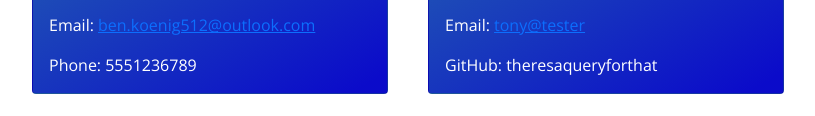
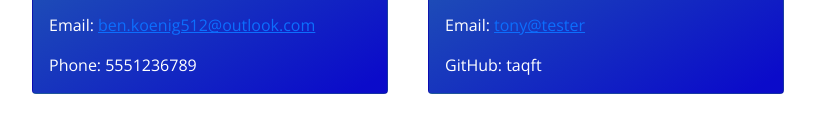
Before and after one commit to taqft/flex-my-team, a website: page index.html in a window 1280 px wide. Shown: the part 177-293 px from the top of the page, without its empty margins (232-1047 px from the left). Drawn offline with nearby package versions, Linux system fonts and the light colour scheme.

Commit message:
Update index.html

```diff
--- a/index.html
+++ b/index.html
@@ -50,7 +50,7 @@
                 <div class="card-body">
                     <p class="card-text">ID: 12345678</p>
                     <p class="card-text">Email: <a href="mailto:tony@tester">tony@tester</a></p>
-                    <p class="card-text">GitHub: theresaqueryforthat</p>
+                    <p class="card-text">GitHub: taqft</p>
                 </div>
               </div>
           </div><div class="col-sm-4 m-2 py-1">
```
